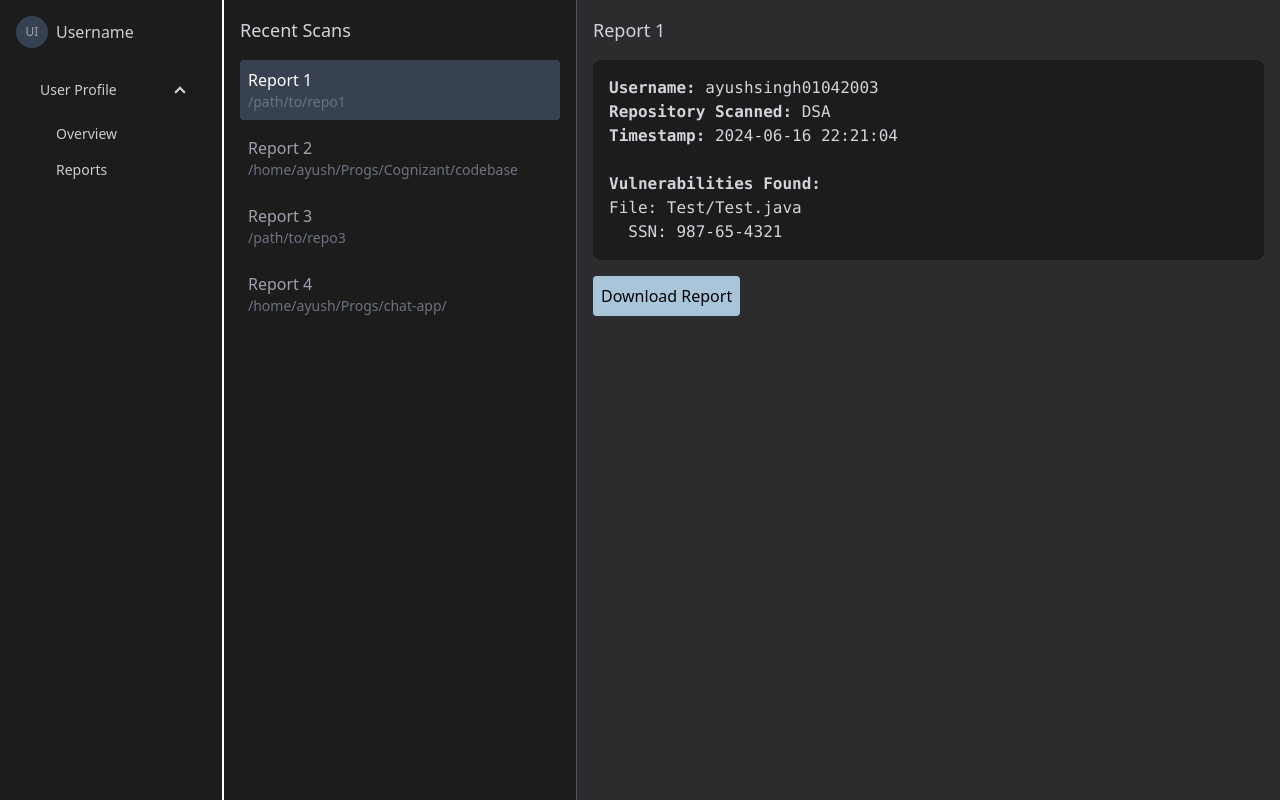
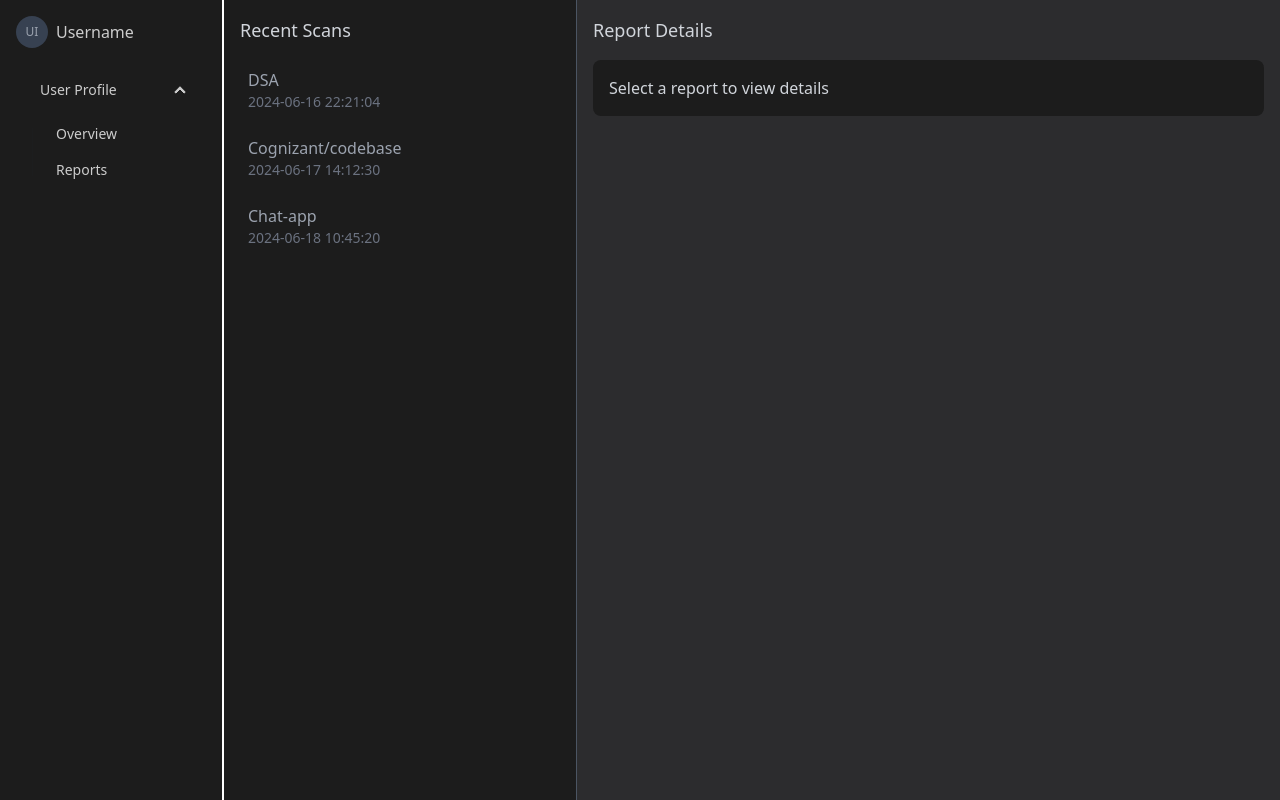
Before and after one commit to ayushsingh01042003/Scanner, a React (Vite) app in the folder Frontend/: page /reports in a window 1280 px wide. Built offline with nearby package versions, Linux system fonts and the light colour scheme.

Commit message:
Backend: /scan-github response reformat, Frontend: Change dummy data and rendering

```diff
--- a/Frontend/src/Pages/Reports/ReportDetails.jsx
+++ b/Frontend/src/Pages/Reports/ReportDetails.jsx
@@ -1,124 +1,95 @@
 import React, { useState, useEffect } from 'react';
 
-// Sample API responses for testing
-const sampleApiResponses = {
-  scanGithub: {
-    "Test/Test.java": {
-      "ssn": ["987-65-4321"]
+// Updated dummy data
+const sampleReports = [
+  {
+    id: 1,
+    username: 'ayushsingh01042003',
+    repositoryScanned: 'DSA',
+    timestamp: '2024-06-16 22:21:04',
+    reportData: {
+      "ssn": {
+        "/home/ayush/DSA/test.java": ["123-45-6789", "987-65-4321"],
+        "/home/ayush/DSA/main.py": ["456-78-9012"]
+      },
+      "creditCard": {
+        "/home/ayush/DSA/user_data.py": ["1234567890123456", "9876543210987654"]
       }
     },
-  scanDirectory: {
+    stats: {
+      "Java": 60.5,
+      "Python": 39.5
+    }
+  },
+  {
+    id: 2,
+    username: 'ayushsingh01042003',
+    repositoryScanned: 'Cognizant/codebase',
+    timestamp: '2024-06-17 14:12:30',
+    reportData: {
       "ssn": {
-      "/home/ayush/Progs/Cognizant/codebase/inner directory/vul.txt": ["777-45-6789"],
-      "/home/ayush/Progs/Cognizant/codebase/main.py": ["123-45-6789", "987-65-4321"],
-      "/home/ayush/Progs/Cognizant/codebase/user_data.py": ["123-45-6789", "987-65-4321"]
+        "/home/ayush/Cognizant/codebase/vul.txt": ["777-45-6789"],
+        "/home/ayush/Cognizant/codebase/main.py": ["123-45-6789", "987-65-4321"]
       },
       "creditCard": {
-      "/home/ayush/Progs/Cognizant/codebase/inner directory/vul.txt": ["1234567890123456", "1234567890123456"],
-      "/home/ayush/Progs/Cognizant/codebase/user_data.py": ["1234567890123456"]
+        "/home/ayush/Cognizant/codebase/user_data.py": ["1234567890123456"]
       }
     },
-  githubRepoStats: {
-    "TypeScript": 89.50732772061116,
-    "JavaScript": 5.922312797897456,
-    "CSS": 3.7551784043832686,
-    "HTML": 0.8151810771081118
+    stats: {
+      "Python": 80.2,
+      "JavaScript": 19.8
+    }
   },
-  localDirectoryPath: {
-    "1": 0.00263431351961832,
-    "": 16.19034626259665,
-    "sample": 0.012745836434859166,
-    "js": 41.41721543622033,
-    "json": 3.3355737594382844,
-    "mjs": 0.9202665720843901,
-    "ts": 10.768851287553764,
-    "map": 20.98794173298671,
-    "md": 2.0029862839043013,
-    "yml": 0.008903381606553146,
-    "gz": 0.005134328702942372,
-    "txt": 0.03730231441216397,
-    "cjs": 0.5168620994724071,
-    "markdown": 0.015811318297316974,
-    "bnf": 0.0013462456707069063,
-    "html": 0.00023597359494620246,
-    "flow": 0.27734183226852244,
-    "mts": 0.055196616216943856,
-    "tsx": 0.04930815070250291,
-    "snap": 0.03450597294025541,
-    "cts": 0.0488856818470347,
-    "node": 2.943184468992235,
-    "mdx": 0.24615960722205996,
-    "jst": 0.027085310212546253,
-    "def": 0.009113800457346189,
-    "closure-compiler": 0.006175548597693472,
-    "esprima": 0.0006693168096285144,
-    "bsd": 0.0013386336192570288,
-    "php": 0.0025081709527346356,
-    "pyc": 0.0036652027731160154,
-    "py": 0.0032666575079188576,
-    "coffee": 5.437179607055356e-7,
-    "css": 0.009451449310944325,
-    "lock": 0.056522744323104654,
-    "applescript": 0.0014631450322585963
+  {
+    id: 3,
+    username: 'ayushsingh01042003',
+    repositoryScanned: 'Chat-app',
+    timestamp: '2024-06-18 10:45:20',
+    reportData: {
+      "emailAddress": {
+        "/src/users.js": ["user@example.com", "admin@chatapp.com"]
       }
-};
+    },
+    stats: {
+      "JavaScript": 70.5,
+      "HTML": 20.3,
+      "CSS": 9.2
+    }
+  }
+];
 
-const reportMetadata = {
-  1: { username: 'ayushsingh01042003', repoScanned: 'DSA', timestamp: '2024-06-16 22:21:04', path: '/path/to/repo1' },
-  2: { username: 'ayushsingh01042003', repoScanned: 'Cognizant/codebase', timestamp: '2024-06-17 14:12:30', path: '/home/ayush/Progs/Cognizant/codebase' },
-  3: { username: 'ayushsingh01042003', repoScanned: 'Chat-app', timestamp: '2024-06-18 10:45:20', path: '/path/to/repo3' },
-  4: { username: 'ayushsingh01042003', repoScanned: 'chat-app', timestamp: '2024-06-19 09:30:15', path: '/home/ayush/Progs/chat-app/' }
-};
-
-const ReportDetails = ({ selectedReportId, onReportClick }) => {
+const ReportDetails = () => {
+  const [selectedReportId, setSelectedReportId] = useState(null);
   const [reportDetails, setReportDetails] = useState(null);
 
   useEffect(() => {
-    if (selectedReportId === 1) {
-      setReportDetails(sampleApiResponses.scanGithub);
-    } else if (selectedReportId === 2) {
-      setReportDetails(sampleApiResponses.scanDirectory);
-    } else if (selectedReportId === 3) {
-      setReportDetails(sampleApiResponses.githubRepoStats);
-    } else if (selectedReportId === 4) {
-      setReportDetails(sampleApiResponses.localDirectoryPath);
+    if (selectedReportId) {
+      setReportDetails(sampleReports.find(report => report.id === selectedReportId));
     }
   }, [selectedReportId]);
 
   const formatReportDetails = () => {
     if (!reportDetails) return '';
 
-    let formattedDetails = '';
-
-    if (selectedReportId === 1) {
-      formattedDetails = Object.entries(reportDetails).map(([file, vulnerabilities]) => {
-        return `File: ${file}\n${Object.entries(vulnerabilities).map(([type, instances]) => `  ${type.toUpperCase()}: ${instances.join(', ')}`).join('\n')}`;
-      }).join('\n\n');
-    } else if (selectedReportId === 2) {
-      formattedDetails = Object.entries(reportDetails).map(([type, files]) => {
+    let formattedDetails = Object.entries(reportDetails.reportData).map(([type, files]) => {
       return `${type.toUpperCase()}:\n${Object.entries(files).map(([file, instances]) => `  Path: ${file}\n  Instances: ${instances.join(', ')}`).join('\n')}`;
     }).join('\n\n');
-    } else if (selectedReportId === 3) {
-      formattedDetails = Object.entries(reportDetails).map(([language, percentage]) => {
-        return `${language}: ${percentage}%`;
+
+    formattedDetails += '\n\nLanguage Statistics:\n';
+    formattedDetails += Object.entries(reportDetails.stats).map(([language, percentage]) => {
+      return `${language}: ${percentage.toFixed(2)}%`;
     }).join('\n');
-    } else if (selectedReportId === 4) {
-      formattedDetails = Object.entries(reportDetails).map(([extension, size]) => {
-        return `.${extension}: ${size}`;
-      }).join('\n');
-    }
 
     return formattedDetails;
   };
 
   const handleDownloadReport = () => {
-    const metadata = reportMetadata[selectedReportId];
+    if (!reportDetails) return;
+
     const formattedDetails = `
-Username: ${metadata.username}
-Repository Scanned: ${metadata.repoScanned}
-Timestamp: ${metadata.timestamp}
-
-Vulnerabilities Found:
+Username: ${reportDetails.username}
+Repository Scanned: ${reportDetails.repositoryScanned}
+Timestamp: ${reportDetails.timestamp}
 
 ${formatReportDetails()}
 `;
@@ -126,56 +97,55 @@ ${formatReportDetails()}
     const url = window.URL.createObjectURL(data);
     const a = document.createElement('a');
     a.href = url;
-    a.download = `report-${selectedReportId}.txt`;
+    a.download = `report-${reportDetails.id}.txt`;
     a.click();
   };
 
   return (
     <div className="flex w-full h-full">
-      {/* Recent Scans */}
       <section className="w-1/3 bg-[#1C1C1C] text-white p-4 overflow-y-auto scrollbar-thin scrollbar-thumb-gray-700 scrollbar-track-gray-800" style={{ maxHeight: '100vh', minHeight: 0 }}>
         <h2 className="text-lg text-gray-300 mb-4">Recent Scans</h2>
         <ul>
-          {[1, 2, 3, 4].map(id => (
+          {sampleReports.map(report => (
             <li
-              key={id}
-              className={`mb-2 cursor-pointer hover:text-white p-2 rounded ${id === selectedReportId ? 'bg-gray-700 text-white' : 'text-gray-400'}`}
-              onClick={() => onReportClick(id)}
+              key={report.id}
+              className={`mb-2 cursor-pointer hover:text-white p-2 rounded ${report.id === selectedReportId ? 'bg-gray-700 text-white' : 'text-gray-400'}`}
+              onClick={() => setSelectedReportId(report.id)}
             >
-              <div>Report {id}</div>
-              <div className="text-sm text-gray-500">{reportMetadata[id].path}</div>
+              <div>{report.repositoryScanned}</div>
+              <div className="text-sm text-gray-500">{report.timestamp}</div>
             </li>
           ))}
         </ul>
       </section>
 
-      {/* Separator Line */}
       <div className="w-px bg-gray-600"></div>
 
-      {/* Report Details */}
       <section className="flex-1 bg-[#2C2C2E] text-white p-4 overflow-y-auto scrollbar-thin scrollbar-thumb-gray-700 scrollbar-track-gray-800" style={{ maxHeight: '100vh', minHeight: 0 }}>
-        <h2 className="text-lg text-gray-300 mb-4">Report {selectedReportId}</h2>
+        <h2 className="text-lg text-gray-300 mb-4">Report Details</h2>
         <div className="bg-[#1C1C1C] p-4 rounded-lg text-gray-300">
           {reportDetails ? (
             <pre className="whitespace-pre-wrap">
-              <strong>Username:</strong> {reportMetadata[selectedReportId].username}<br/>
-              <strong>Repository Scanned:</strong> {reportMetadata[selectedReportId].repoScanned}<br/>
-              <strong>Timestamp:</strong> {reportMetadata[selectedReportId].timestamp}
+              <strong>Username:</strong> {reportDetails.username}<br/>
+              <strong>Repository Scanned:</strong> {reportDetails.repositoryScanned}<br/>
+              <strong>Timestamp:</strong> {reportDetails.timestamp}
               <br/>
               <br/>
-              <strong>Vulnerabilities Found:</strong><br/>
+              <strong>Vulnerabilities Found and Language Statistics:</strong><br/>
               {formatReportDetails()}
             </pre>
           ) : (
-            <p>Loading...</p>
+            <p>Select a report to view details</p>
           )}
         </div>
+        {reportDetails && (
           <button
             className="mt-4 p-2 bg-[#A8C5DA] hover:bg-black hover:text-white text-black rounded transition duration-300"
             onClick={handleDownloadReport}
           >
             Download Report
           </button>
+        )}
       </section>
     </div>
   );
```
Also changed, not shown: 2 other files (tests, documents, lock files or other folders). Lines whose indentation alone changed are shown as unchanged.
